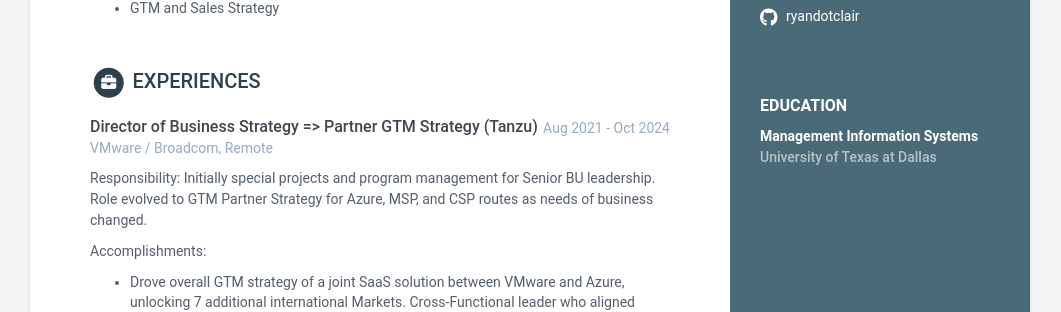
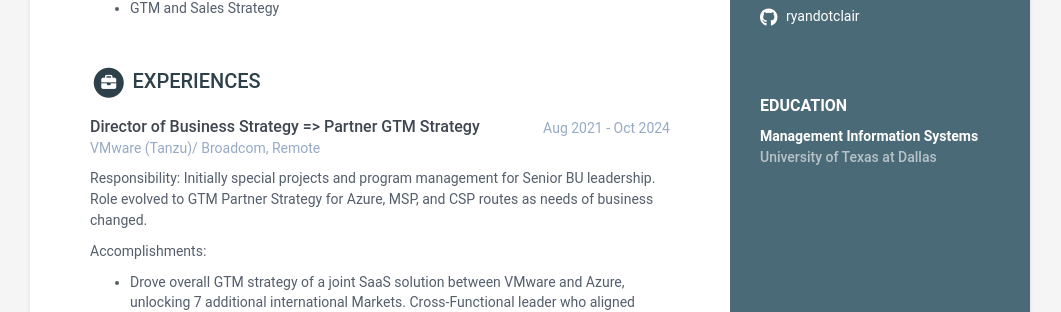
Before and after one commit to ryandotclair/online-cv-pdf, a Jekyll site: the page built from index.html, in a window 1280 px wide. Shown: the part 468-780 px from the top of the page, without its empty margins (110-1171 px from the left). Built offline with Jekyll 4.4.1, drawn with Linux system fonts in a browser that asks for light colours.

Commit message:
title edit

```diff
--- a/_data/data.yml
+++ b/_data/data.yml
@@ -52,9 +52,9 @@
 experiences:
     title: Experiences
     info:
-      - role: Director of Business Strategy => Partner GTM Strategy (Tanzu)
+      - role: Director of Business Strategy => Partner GTM Strategy
         time: Aug 2021 - Oct 2024
-        company: VMware / Broadcom, Remote
+        company: VMware (Tanzu)/ Broadcom, Remote
         details: |
           Responsibility: Initially special projects and program management for Senior BU leadership. Role evolved to GTM Partner Strategy for Azure, MSP, and CSP routes as needs of business changed.
 
```
